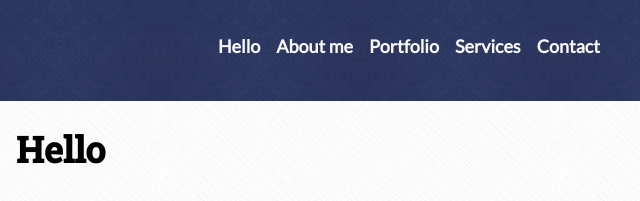
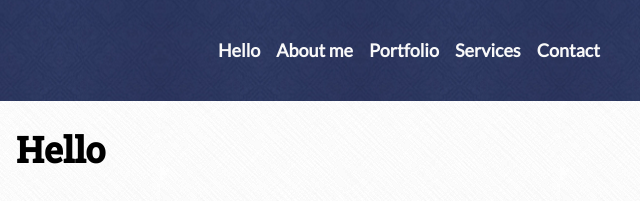
Before and after one commit to bradrivenburgh/portfolio, a plain HTML site: page index.html in a window 1280 px wide. Shown: the top 201 px of the page, 640-1280 px from the left. Drawn offline with nearby package versions, Linux system fonts and the light colour scheme.

Commit message:
tweaked margins in desktop nav

```diff
--- a/style.css
+++ b/style.css
@@ -191,7 +191,7 @@ a:active {
     }
 
     .primary-header nav ul {
-        margin: .20rem 2rem .75rem 2rem;
+        margin: 0 2rem 0 0;
         align-items: center;
     }
 
```
